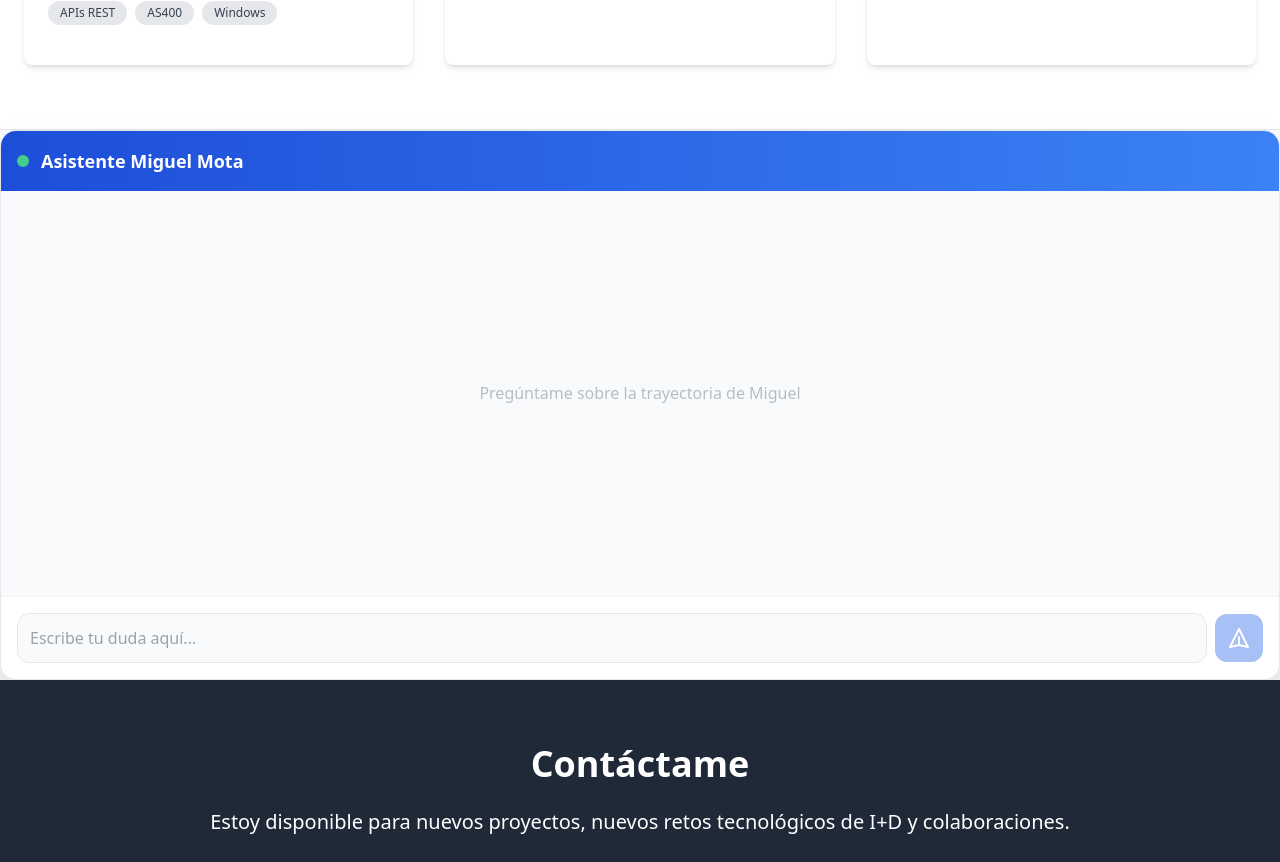
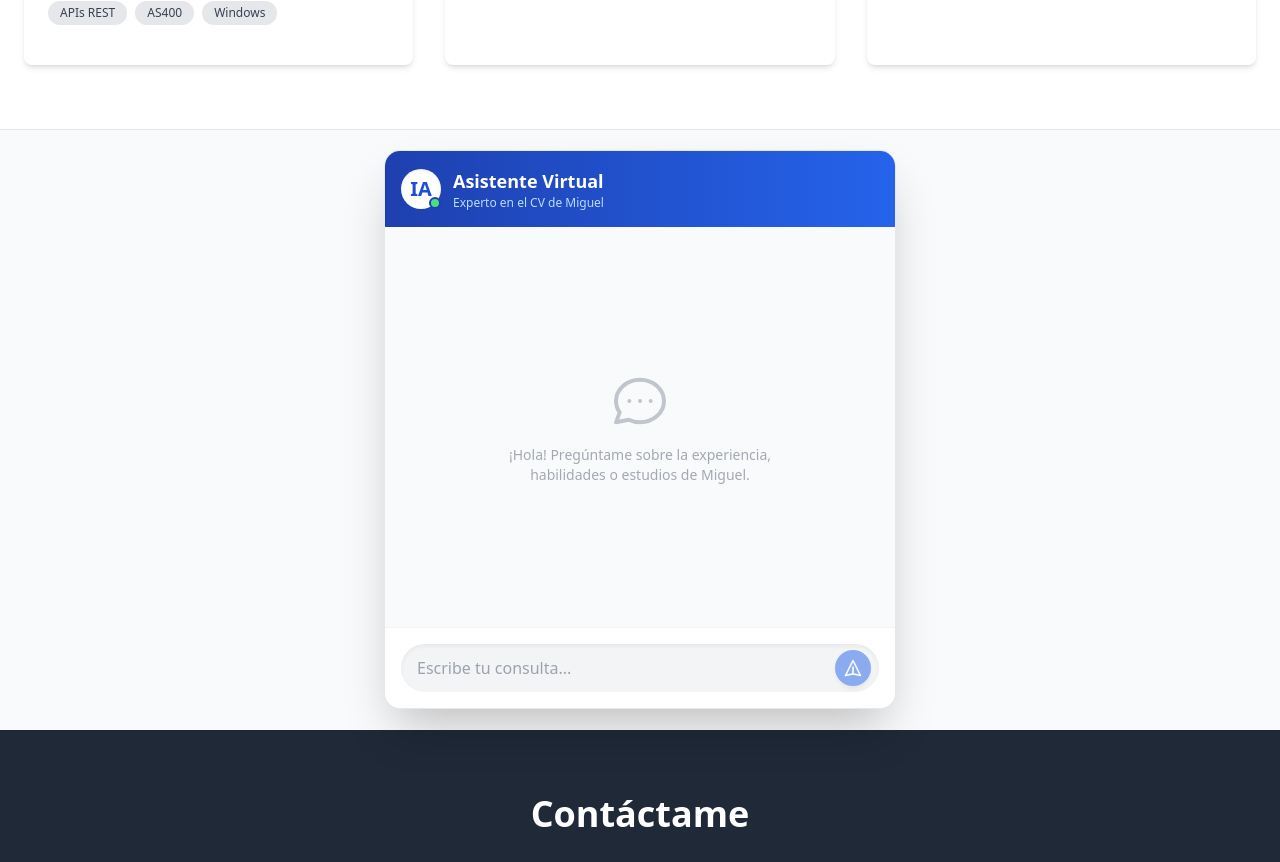
Before and after one commit to mmotal79/mi-cv-frontend, a React (Create React App) app: page / in a window 1280 px wide. Shown: the part 2997-3859 px from the top of the page. Built offline with nearby package versions, Linux system fonts and the light colour scheme.

Commit message:
Update AIAgent.js
actualizacion de la caja del chat

```diff
--- a/src/components/AIAgent.js
+++ b/src/components/AIAgent.js
@@ -7,59 +7,50 @@ function AIAgent() {
   const chatMessagesRef = useRef(null);
   const [loadingDots, setLoadingDots] = useState('');
 
-  const scrollToBottom = () => {
+  // Auto-scroll al fondo del chat
+  useEffect(() => {
     if (chatMessagesRef.current) {
       chatMessagesRef.current.scrollTop = chatMessagesRef.current.scrollHeight;
     }
-  };
-
-  useEffect(() => {
-    scrollToBottom();
   }, [messages, isLoading]);
 
+  // Animación de puntos (...)
   useEffect(() => {
-    let intervalId;
+    let interval;
     if (isLoading) {
-      intervalId = setInterval(() => {
+      interval = setInterval(() => {
         setLoadingDots(prev => (prev.length < 3 ? prev + '.' : ''));
-      }, 300);
-    } else {
-      setLoadingDots('');
+      }, 400);
     }
-    return () => clearInterval(intervalId);
+    return () => clearInterval(interval);
   }, [isLoading]);
 
   const handleSendMessage = async (e) => {
-    if (e) e.preventDefault();
+    e.preventDefault(); // ¡Vital para no recargar la página!
     if (!input.trim() || isLoading) return;
 
-    const userMessage = input.trim();
-    const newMessages = [...messages, { role: 'user', content: userMessage }];
-
-    setMessages(newMessages);
+    const userText = input.trim();
+    setMessages(prev => [...prev, { role: 'user', content: userText }]);
     setInput('');
     setIsLoading(true);
 
     try {
+      // Conexión al Backend
       const response = await fetch('https://mi-cv-backend.onrender.com/api/chat-cv', {
         method: 'POST',
         headers: { 'Content-Type': 'application/json' },
-        body: JSON.stringify({ message: userMessage }),
+        body: JSON.stringify({ message: userText }),
       });
 
-      if (!response.ok) throw new Error('Error en servidor');
+      if (!response.ok) throw new Error('Error de red');
 
       const data = await response.json();
-
-      setMessages([...newMessages, {
-        role: 'bot',
-        content: data.reply || "No tengo una respuesta para eso ahora."
-      }]);
+      setMessages(prev => [...prev, { role: 'bot', content: data.reply }]);
     } catch (error) {
       console.error("Error:", error);
-      setMessages([...newMessages, {
+      setMessages(prev => [...prev, {
         role: 'bot',
-        content: "Lo siento, mi conexión se interrumpió. ¿Podrías intentar de nuevo?"
+        content: "😔 Perdí la conexión con el servidor. Por favor intenta más tarde."
       }]);
     } finally {
       setIsLoading(false);
@@ -67,61 +58,83 @@ function AIAgent() {
   };
 
   return (
-    <div className="flex flex-col h-[550px] bg-white rounded-2xl shadow-2xl overflow-hidden border border-gray-200">
-      <div className="bg-gradient-to-r from-blue-700 to-blue-500 p-4 text-white">
+    // CONTENEDOR PRINCIPAL CENTRADO
+    <div className="flex items-center justify-center min-h-[600px] p-4 bg-gray-50">
+
+      {/* CAJA DEL CHAT (CARD) */}
+      <div className="w-full max-w-lg bg-white rounded-2xl shadow-2xl overflow-hidden border border-gray-200 transform transition-all hover:shadow-xl">
+
+        {/* ENCABEZADO */}
+        <div className="bg-gradient-to-r from-blue-800 to-blue-600 p-4 flex items-center justify-between shadow-md">
           <div className="flex items-center space-x-3">
-          <div className="w-3 h-3 bg-green-400 rounded-full animate-pulse"></div>
-          <h3 className="font-bold text-lg">Asistente Miguel Mota</h3>
+            <div className="relative">
+              <div className="w-10 h-10 bg-white rounded-full flex items-center justify-center text-blue-700 font-bold text-xl shadow-inner">
+                IA
+              </div>
+              <span className="absolute bottom-0 right-0 w-3 h-3 bg-green-400 border-2 border-blue-800 rounded-full"></span>
+            </div>
+            <div>
+              <h3 className="text-white font-bold text-lg">Asistente Virtual</h3>
+              <p className="text-blue-200 text-xs">Experto en el CV de Miguel</p>
+            </div>
           </div>
         </div>
 
-      <div ref={chatMessagesRef} className="flex-1 overflow-y-auto p-4 space-y-4 bg-gray-50">
+        {/* ÁREA DE MENSAJES */}
+        <div
+          ref={chatMessagesRef}
+          className="h-[400px] overflow-y-auto p-4 space-y-4 bg-gray-50 scroll-smooth"
+        >
           {messages.length === 0 && (
-          <div className="flex flex-col items-center justify-center h-full text-gray-400 opacity-70">
-            <p>Pregúntame sobre la trayectoria de Miguel</p>
+            <div className="flex flex-col items-center justify-center h-full text-center space-y-3 opacity-60">
+              <svg className="w-16 h-16 text-gray-400" fill="none" stroke="currentColor" viewBox="0 0 24 24"><path strokeLinecap="round" strokeLinejoin="round" strokeWidth="1.5" d="M8 12h.01M12 12h.01M16 12h.01M21 12c0 4.418-4.03 8-9 8a9.863 9.863 0 01-4.255-.949L3 20l1.395-3.72C3.512 15.042 3 13.574 3 12c0-4.418 4.03-8 9-8s9 3.582 9 8z"></path></svg>
+              <p className="text-gray-500 text-sm">¡Hola! Pregúntame sobre la experiencia, <br/>habilidades o estudios de Miguel.</p>
             </div>
           )}
 
-        {messages.map((msg, index) => (
-          <div key={index} className={`flex ${msg.role === 'user' ? 'justify-end' : 'justify-start'}`}>
-            <div className={`max-w-[85%] p-4 rounded-2xl ${
+          {messages.map((msg, i) => (
+            <div key={i} className={`flex ${msg.role === 'user' ? 'justify-end' : 'justify-start'}`}>
+              <div className={`max-w-[80%] p-3 rounded-2xl text-sm shadow-sm ${
                 msg.role === 'user'
-                ? 'bg-blue-600 text-white rounded-tr-none'
-                : 'bg-white text-gray-800 border border-gray-100 rounded-tl-none shadow-sm'
+                  ? 'bg-blue-600 text-white rounded-br-none'
+                  : 'bg-white text-gray-800 border border-gray-200 rounded-bl-none'
               }`}>
-              <p className="text-sm leading-relaxed">{msg.content}</p>
+                {msg.content}
               </div>
             </div>
           ))}
 
           {isLoading && (
-          <div className="flex justify-start">
-            <div className="bg-white border border-gray-100 p-4 rounded-2xl rounded-tl-none text-blue-500 italic text-sm">
-              Pensando{loadingDots}
+            <div className="flex justify-start animate-pulse">
+              <div className="bg-gray-200 text-gray-500 px-4 py-2 rounded-2xl rounded-bl-none text-xs font-semibold">
+                Analizando{loadingDots}
               </div>
             </div>
           )}
         </div>
 
-      <form onSubmit={handleSendMessage} className="p-4 bg-white border-t border-gray-100 flex items-center space-x-2">
+        {/* INPUT AREA */}
+        <form onSubmit={handleSendMessage} className="p-4 bg-white border-t border-gray-100">
+          <div className="relative flex items-center">
             <input
               type="text"
-          className="flex-1 p-3 bg-gray-50 rounded-xl border focus:border-blue-400 focus:outline-none text-gray-700"
-          placeholder="Escribe tu duda aquí..."
               value={input}
               onChange={(e) => setInput(e.target.value)}
+              placeholder="Escribe tu consulta..."
+              className="w-full bg-gray-100 text-gray-700 rounded-full pl-4 pr-12 py-3 focus:outline-none focus:ring-2 focus:ring-blue-500 focus:bg-white transition-all shadow-inner"
               disabled={isLoading}
             />
             <button
               type="submit"
               disabled={isLoading || !input.trim()}
-          className="bg-blue-600 text-white p-3 rounded-xl hover:bg-blue-700 disabled:opacity-40"
+              className="absolute right-2 p-2 bg-blue-600 text-white rounded-full hover:bg-blue-700 transition-colors disabled:opacity-50 disabled:cursor-not-allowed shadow-md"
             >
-          <svg xmlns="http://www.w3.org/2000/svg" className="h-6 w-6" fill="none" viewBox="0 0 24 24" stroke="currentColor">
-            <path strokeLinecap="round" strokeLinejoin="round" strokeWidth={2} d="M12 19l9 2-9-18-9 18 9-2zm0 0v-8" />
-          </svg>
+              <svg className="w-5 h-5" fill="none" stroke="currentColor" viewBox="0 0 24 24"><path strokeLinecap="round" strokeLinejoin="round" strokeWidth="2" d="M12 19l9 2-9-18-9 18 9-2zm0 0v-8"></path></svg>
             </button>
+          </div>
         </form>
+
+      </div>
     </div>
   );
 }
```
Lines whose indentation alone changed are shown as unchanged.
